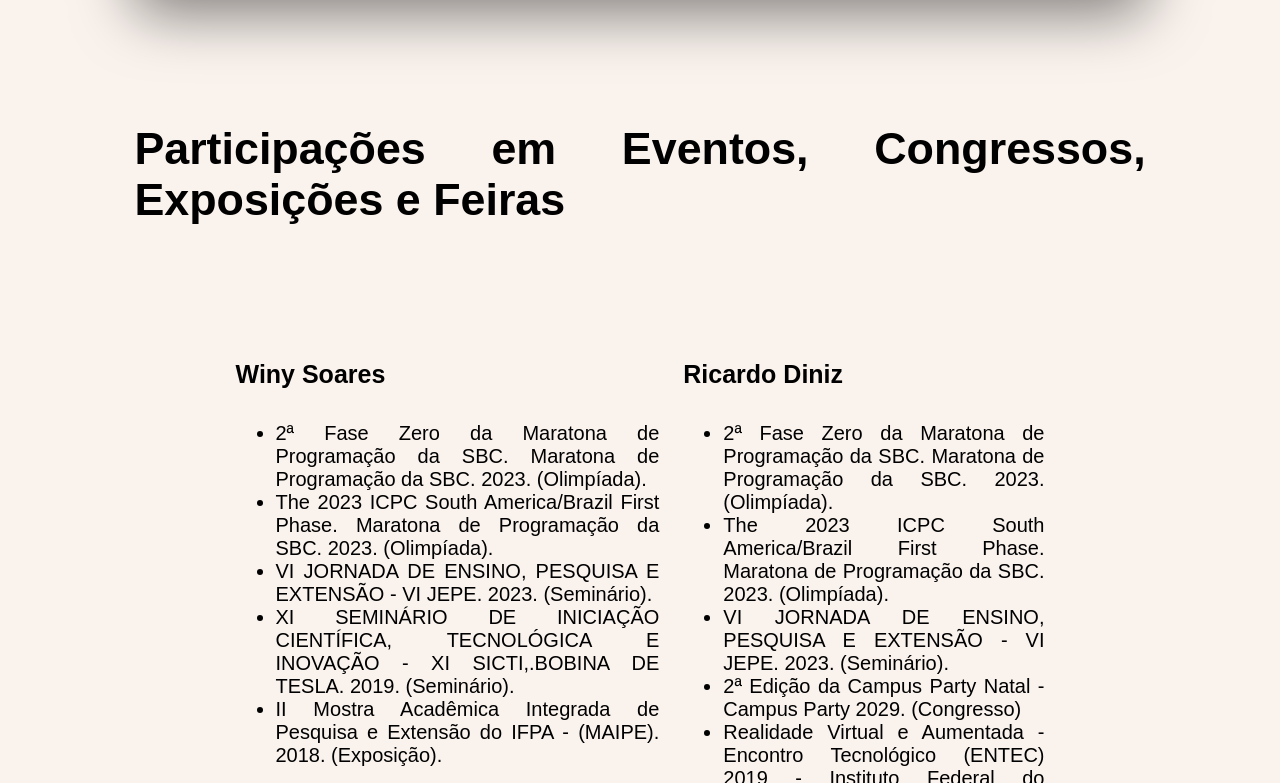
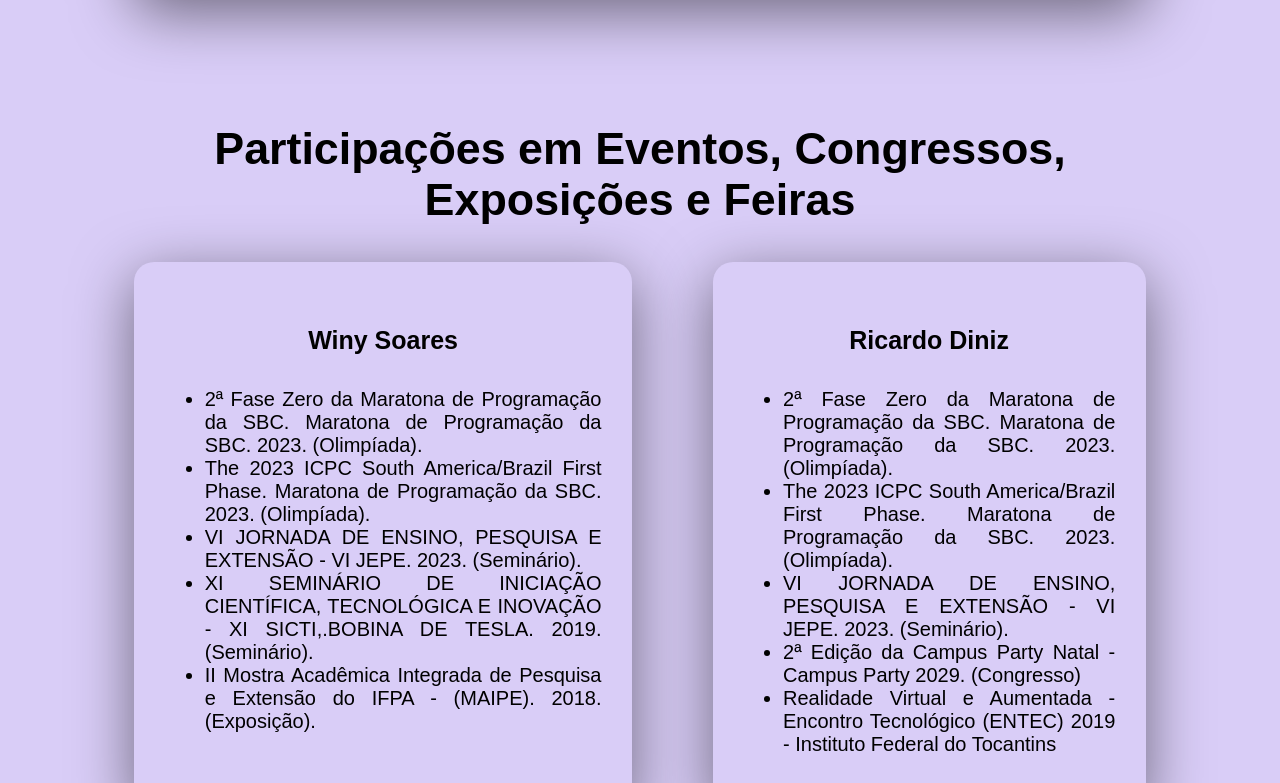
Before and after one commit to RicDM/Portfolio, a plain HTML site: page index.html in a window 1280 px wide. Shown: the part 2707-3490 px from the top of the page. Drawn offline with Linux system fonts and the light colour scheme; a web font is replaced by a local one.

Commit message:
Update style.css

```diff
--- a/style.css
+++ b/style.css
@@ -1,5 +1,5 @@
 header {
-  background: #f9f2ede2;
+  background: #d9cdf7;
   position: relative;
   width: 100%;
   top: 0;
@@ -7,7 +7,7 @@ header {
   box-sizing: border-box;
 }
 body {
-  background-color: #f9f2ed;
+  background-color: #d9cdf7;
 }
 h1 {
   margin-left: 7%;
@@ -78,15 +78,14 @@ h1 {
 .fotoEtexto:hover {
   transform: scale(1.1);
 }
-.foto:hover{
+.foto:hover {
   transform: scale(1.1);
   box-shadow: 0 15px 60px rgba(0, 0, 0, 0.5);
-
 }
 .framebotao {
   display: flex;
   flex-direction: row;
-  justify-content:end;
+  justify-content: end;
   gap: 5%;
 }
 .botao {
@@ -95,7 +94,7 @@ h1 {
   padding: 3%;
   border-radius: 10px;
   font-family: "TT Commons", sans-serif;
-  color: #f9f2ed;
+  color: #d9cdf7;
   transition: transform 0.5s cubic-bezier(0.25, 0.1, 0.25, 1);
   transform-origin: center;
 }
@@ -116,7 +115,6 @@ h3 {
   margin-top: 0;
   margin-bottom: 0;
   font-family: "TT Commons", sans-serif;
-
 }
 .projeto h4 {
   font-size: 1.8em;
@@ -167,7 +165,7 @@ video {
   transform-origin: center;
   border-radius: 20px;
 }
-.video-wrap:hover{
+.video-wrap:hover {
   box-shadow: 0 15px 60px rgba(0, 0, 0, 0.5);
   transform: scale(1.1);
 }
@@ -261,7 +259,7 @@ video {
   }
 
   .card .face.face2 {
-    background-color: #f9f2ed;
+    background-color: #d9cdf7;
     border-radius: 20px;
   }
 }
@@ -273,22 +271,31 @@ video {
 }
 .frameevento h2 {
   font-size: 2em;
+  text-align: center;
 }
-
 .evento {
   font-family: "TT Commons", sans-serif;
   font-size: 20px;
-  text-align: justify;
   display: flex;
   flex-direction: row;
   justify-content: center;
-  gap: 24px;
-  top: 0px;
-  left: 0px;
-  margin: 10%;
+  gap: 8%;
 }
-.evento h4 {
+
+.lista {
+  border-radius: 20px;
+  box-shadow: 0 15px 60px rgba(0, 0, 0, 0.5);
+  padding: 3%;
+  transition: transform 0.5s cubic-bezier(0.25, 0.1, 0.25, 1);
+  transform-origin: center;
+}
+.lista:hover {
+  box-shadow: 0 15px 60px rgba(0, 0, 0, 0.5);
+  transform: scale(1.1);
+}
+.lista h4 {
   font-size: 25px;
+  text-align: center;
 }
 @media screen and (max-width: 1250px) {
   .frameFoto {
@@ -299,7 +306,7 @@ video {
     width: 30%;
     height: 30%;
   }
-  .frameprojeto h2{
+  .frameprojeto h2 {
     margin-right: 79%;
     margin-bottom: 0;
   }
@@ -307,7 +314,7 @@ video {
     display: flex;
     flex-direction: column;
   }
-  .projeto h4{
+  .projeto h4 {
     margin-top: 0;
   }
   video {
@@ -322,16 +329,16 @@ video {
   .tituloinicio {
     font-size: 40px;
   }
-  .container{
-    .card{
-      .face{
-        &.face1{
-          .producaoartigo{
+  .container {
+    .card {
+      .face {
+        &.face1 {
+          .producaoartigo {
             font-size: 0.9em;
           }
         }
-        &.face2{
-          h2{
+        &.face2 {
+          h2 {
             font-size: 1.3em;
           }
         }
```
Lines whose indentation alone changed are shown as unchanged.
